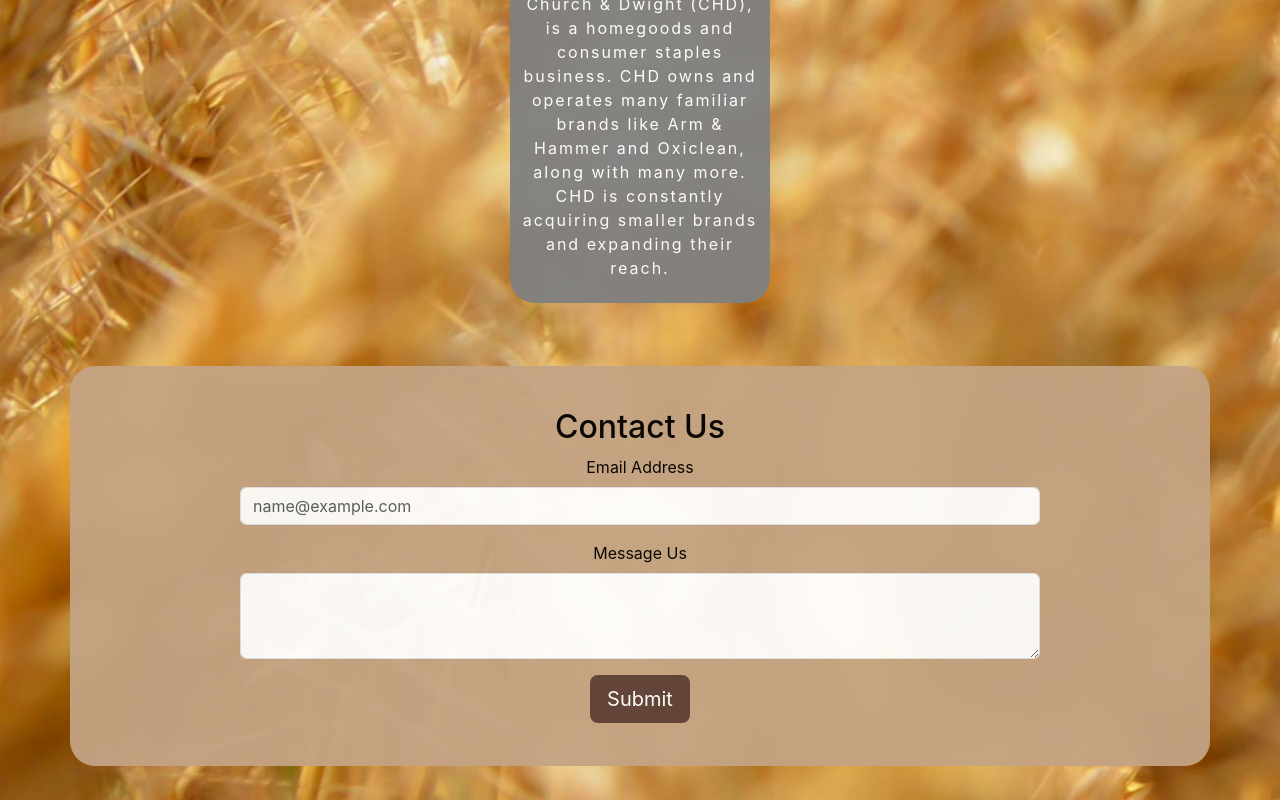
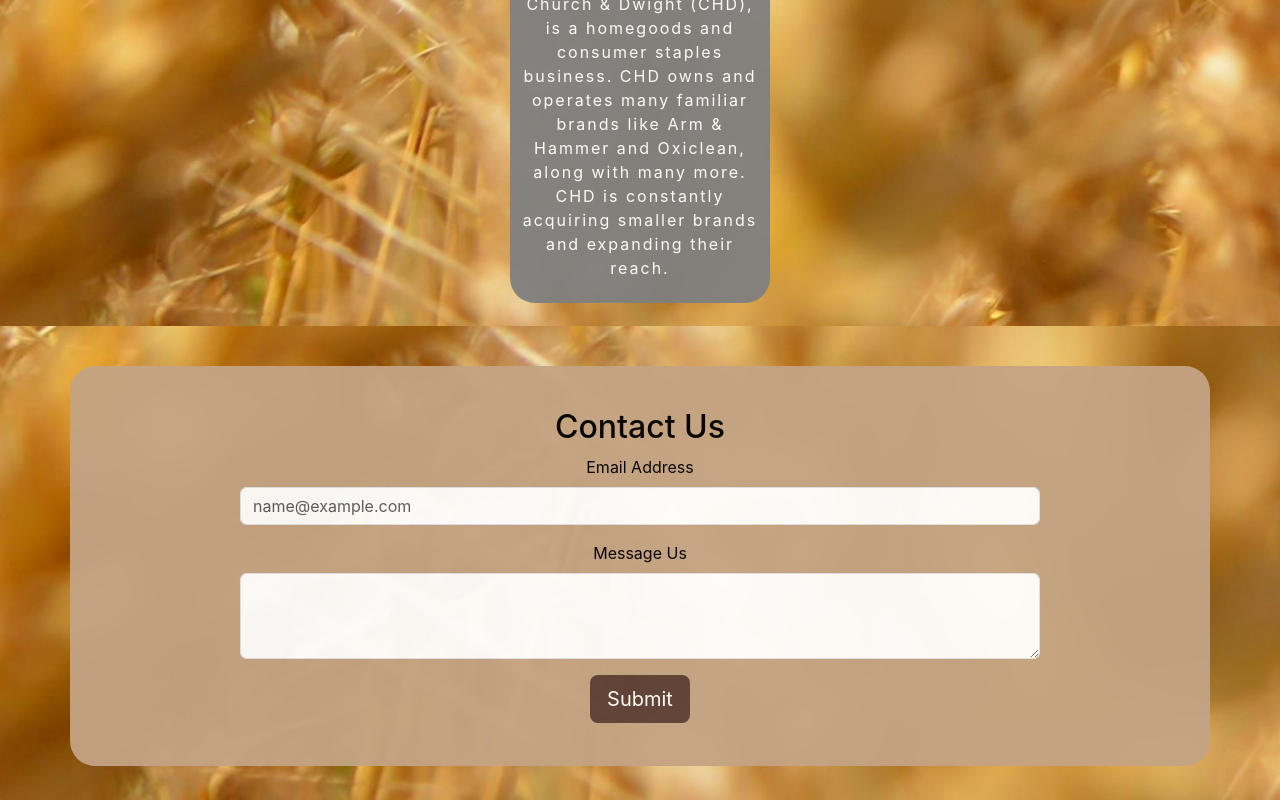
Before and after one commit to kingstonjohnhurley/Wheat-Penny-Capital, a React (Create React App) app: page /strategy in a window 1280 px wide. Shown: the part 3845-4645 px from the top of the page. Built offline with nearby package versions, Linux system fonts and the light colour scheme.

Commit message:
changed different things

```diff
--- /dev/null
+++ b/src/components/contact.js
@@ -0,0 +1,25 @@
+export default function Contact() {
+  return (
+
+    <div className="container">
+      <div className="row">
+
+        <div className="contact">
+          <h2>Contact Us</h2>
+          <div className="cuf">
+            <div className="mb-3">
+              <label for="exampleFormControlInput1" className="form-label">Email Address</label>
+              <input type="email" className="form-control" id="exampleFormControlInput1" placeholder="name@example.com">
+              </input>
+            </div>
+            <div className="mb-3">
+              <label for="exampleFormControlTextarea1" className="form-label">Message Us</label>
+              <textarea className="form-control" id="exampleFormControlTextarea1" rows="3"></textarea>
+            </div>
+          </div>
+          <button type="button" className="btn btn-primary- btn-lg">Submit</button>
+        </div>
+      </div>
+    </div>
+  )
+}
--- a/src/pages/About.js
+++ b/src/pages/About.js
@@ -74,26 +74,7 @@ export default function About() {
                         </div>
                     </div>
                 </div>
-                <div className="container">
-                    <div className="row">
 
-                        <div className="contact">
-                            <h2>Contact Us</h2>
-                            <div className="cuf">
-                                <div className="mb-3">
-                                    <label for="exampleFormControlInput1" className="form-label">Email Address</label>
-                                    <input type="email" className="form-control" id="exampleFormControlInput1" placeholder="name@example.com">
-                                    </input>
-                                </div>
-                                <div className="mb-3">
-                                    <label for="exampleFormControlTextarea1" className="form-label">Message Us</label>
-                                    <textarea className="form-control" id="exampleFormControlTextarea1" rows="3"></textarea>
-                                </div>
-                            </div>
-                            <button type="button" className="btn btn-primary- btn-lg">Submit</button>
-                        </div>
-                    </div>
-                </div>
             </div >
         </div >
 
--- a/src/pages/Layout.js
+++ b/src/pages/Layout.js
@@ -1,11 +1,15 @@
 import { Outlet } from "react-router-dom";
 import Navigation from "../components/navigation";
+import Contact from "../components/contact";
 
 export default function Layout() {
     return (
         <>
-            <Navigation />
-            <Outlet />
+            <div className="bg">
+                <Navigation />
+                <Outlet />
+                <Contact />
+            </div>
         </>
     )
 }
--- a/src/pages/Portfolio.js
+++ b/src/pages/Portfolio.js
@@ -14,27 +14,7 @@ export default function Home() {
             <div className="bg">
                 <PortfolioCards />
 
-                <div className="container">
-                    <div className="row">
 
-                        <div className="contact">
-                            <h2>Contact Us</h2>
-                            <div className="cuf">
-                                <div className="mb-3">
-                                    <label for="exampleFormControlInput1" className="form-label">Email Address</label>
-                                    <input type="email" className="form-control" id="exampleFormControlInput1" placeholder="name@example.com">
-                                    </input>
-                                </div>
-                                <div className="mb-3">
-                                    <label for="exampleFormControlTextarea1" className="form-label">Message Us</label>
-                                    <textarea className="form-control" id="exampleFormControlTextarea1" rows="3"></textarea>
-
-                                </div>
-                            </div>
-                            <button type="button" className="btn btn-primary- btn-lg">Submit</button>
-                        </div>
-                    </div>
-                </div>
             </div>
         </>
     )
--- a/src/pages/Strategy.js
+++ b/src/pages/Strategy.js
@@ -126,26 +126,7 @@ export default function Strategy() {
 
                     </div>
                 </div>
-                <div className="container">
-                    <div className="row">
 
-                        <div className="contact">
-                            <h2>Contact Us</h2>
-                            <div className="cuf">
-                                <div className="mb-3">
-                                    <label for="exampleFormControlInput1" className="form-label">Email Address</label>
-                                    <input type="email" className="form-control" id="exampleFormControlInput1" placeholder="name@example.com">
-                                    </input>
-                                </div>
-                                <div className="mb-3">
-                                    <label for="exampleFormControlTextarea1" className="form-label">Message Us</label>
-                                    <textarea className="form-control" id="exampleFormControlTextarea1" rows="3"></textarea>
-                                </div>
-                            </div>
-                            <button type="button" className="btn btn-primary- btn-lg">Submit</button>
-                        </div>
-                    </div>
-                </div>
             </div>
         </div>
 
```
